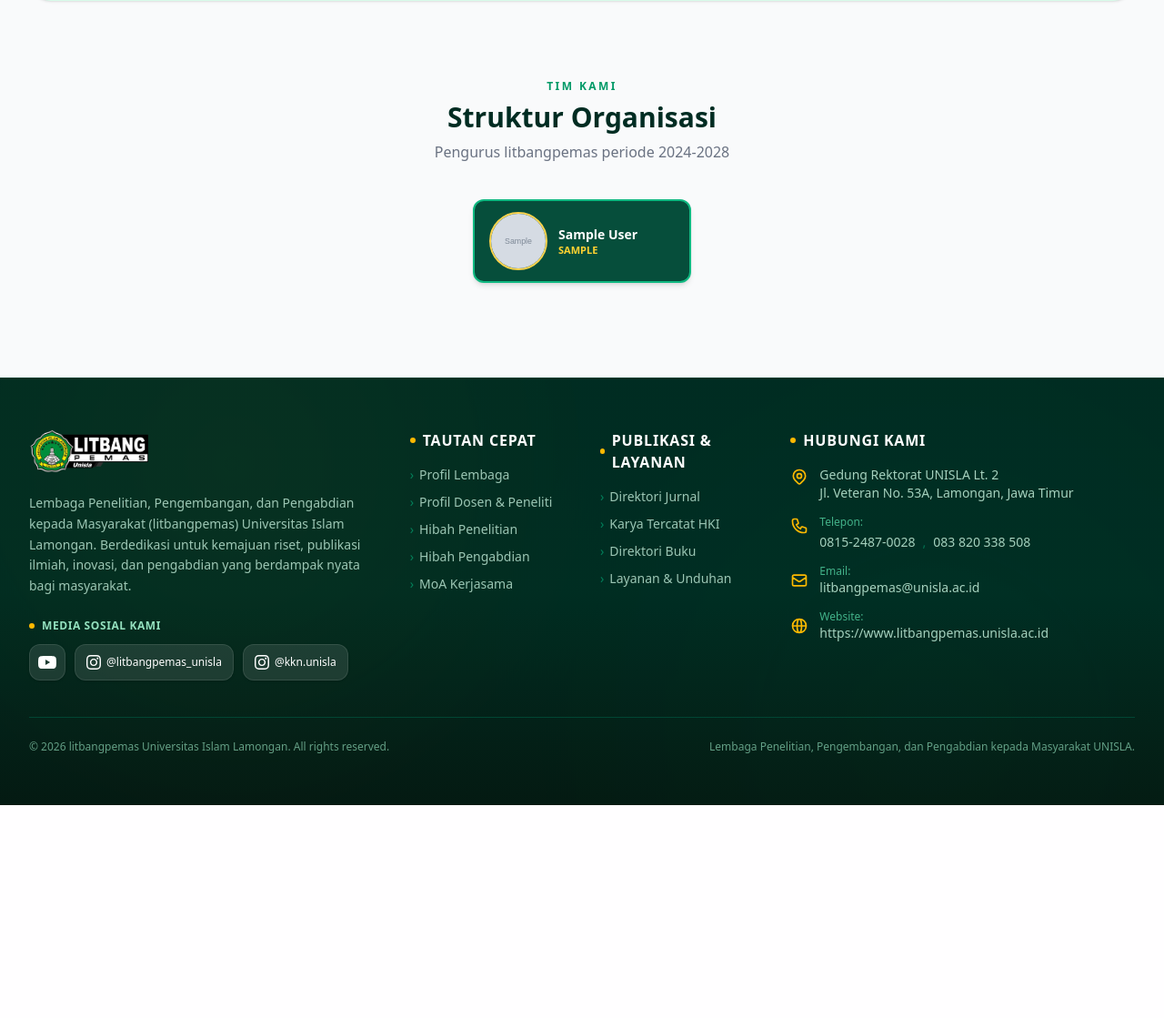
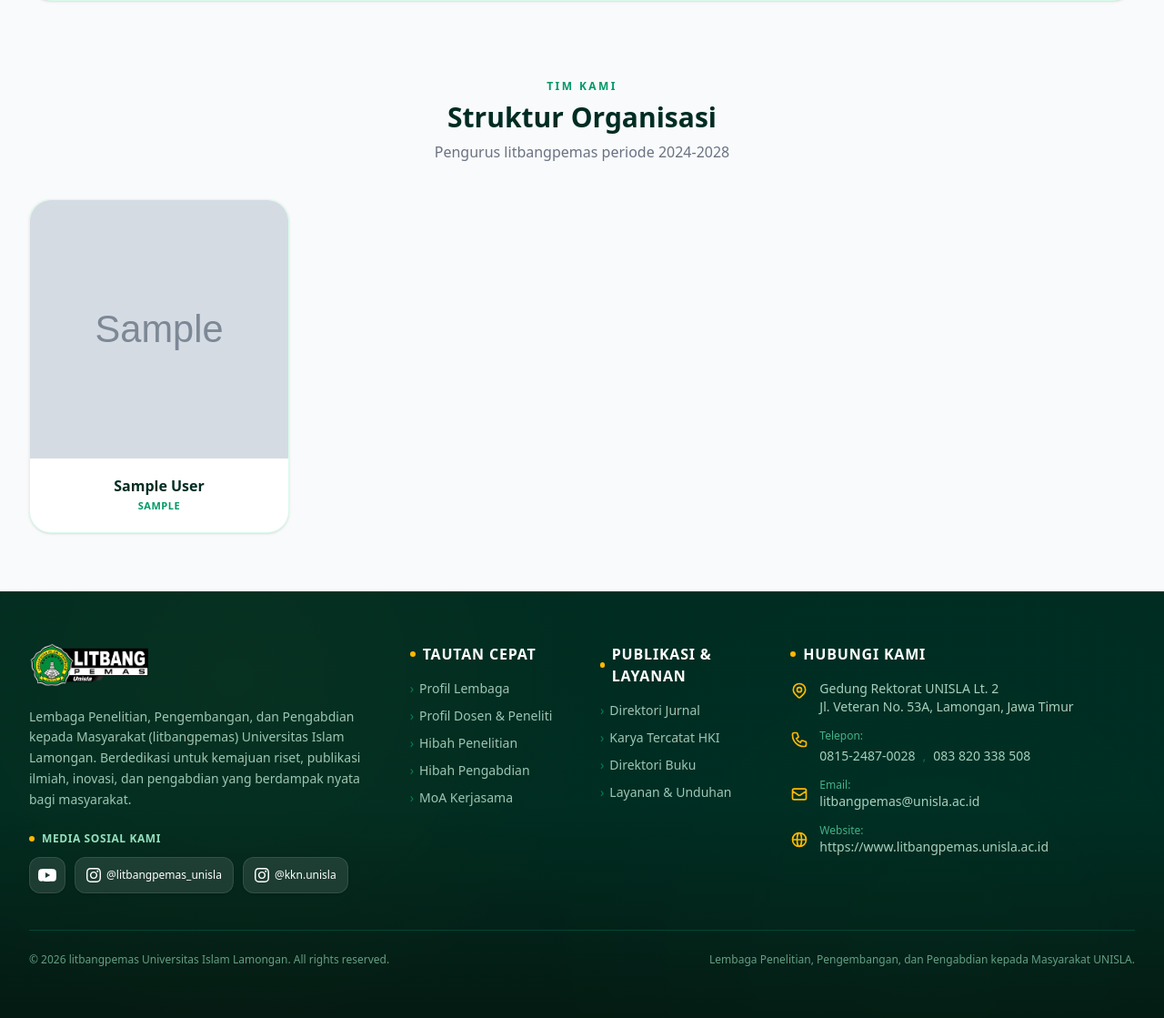
Before and after one commit to faizah-nur/lppm-unisla, a Laravel app: page /profil in a window 1280 px wide. Shown: the part 1333-2452 px from the top of the page at 91% size. Before the commit the page ends 2218 px from the top, so only its background shows below. Run offline with Laravel 12, Linux system fonts and the light colour scheme; tables that the repository leaves empty hold one stand-in row (values such as "Sample post"); grey boxes marked "Sample" are stand-in pictures; style sheets or scripts are compiled from the project's sources; some libraries are stand-ins or nearby versions.

Commit message:
update blade

```diff
--- a/app/Livewire/ProfilPage.php
+++ b/app/Livewire/ProfilPage.php
@@ -21,6 +21,7 @@ class ProfilPage extends Component
 
         return view('livewire.profil-page', [
             'profile' => Profile::first(),
+            'members' => $members,
             'topLeader' => $topLeader,
             'otherMembers' => $otherMembers,
         ])->layout('layouts.app');
--- a/resources/views/filament/custom-login-footer.blade.php
+++ b/resources/views/filament/custom-login-footer.blade.php
@@ -1,6 +1,6 @@
 <div class="mt-6 pt-4 border-t border-gray-100 dark:border-gray-800 text-center">
     <a href="{{ url('/') }}"
-        class="inline-flex items-center gap-2 text-xs font-semibold text-emerald-700 hover:text-emerald-900 dark:text-emerald-400 dark:hover:text-emerald-300 transition-colors group">
+        class="inline-flex items-center gap-2 text-xs font-medium text-gray-500 hover:text-gray-800 dark:text-gray-400 dark:hover:text-gray-200 transition-colors group">
         <svg class="w-4 h-4 transition-transform group-hover:-translate-x-1" fill="none" stroke="currentColor" viewBox="0 0 24 24">
             <path stroke-linecap="round" stroke-linejoin="round" stroke-width="2" d="M10 19l-7-7m0 0l7-7m-7 7h18"></path>
         </svg>
--- a/resources/views/livewire/profil-page.blade.php
+++ b/resources/views/livewire/profil-page.blade.php
@@ -180,7 +180,6 @@
             </div>
         </section>
 
-        <!-- Struktur Organisasi -->
         <section id="struktur" class="scroll-mt-24">
             <div class="text-center mb-10 reveal">
                 <span class="inline-block text-xs font-bold tracking-[0.2em] uppercase text-emerald-600 mb-2">Tim
@@ -189,75 +188,37 @@
                 <p class="text-gray-500">Pengurus litbangpemas periode 2024-2028</p>
             </div>
 
-            @if ($topLeader)
-                <div class="flex flex-col items-center justify-center w-full overflow-hidden pb-10">
-
-                    <!-- LEVEL 1: KETUA (Paling Atas) -->
-                    <div class="relative flex flex-col items-center">
-                        <div class="org-card shadow-md">
-                            <div class="org-avatar">
-                                <img src="{{ $topLeader->image ? Storage::url($topLeader->image) : 'https://ui-avatars.com/api/?name=' . urlencode($topLeader->name) . '&background=0D8ABC&color=fff' }}"
-                                    alt="{{ $topLeader->name }}">
+            @if ($members->count())
+                <div class="grid grid-cols-1 sm:grid-cols-2 lg:grid-cols-4 gap-6">
+                    @foreach ($members as $member)
+                        <div
+                            class="reveal group bg-white rounded-3xl overflow-hidden border border-emerald-100/80 shadow-sm hover:shadow-xl hover:shadow-emerald-900/5 hover:-translate-y-1 transition-all duration-300">
+                            <div class="relative aspect-square bg-emerald-50 overflow-hidden">
+                                <img src="{{ $member->image ? Storage::url($member->image) : 'https://images.unsplash.com/photo-1573496359142-b8d87734a5a2?q=80&w=600&auto=format&fit=crop' }}"
+                                    alt="{{ $member->name }}" loading="lazy"
+                                    class="w-full h-full object-cover transition-transform duration-700 group-hover:scale-110">
+                                <div
+                                    class="absolute inset-0 bg-gradient-to-t from-emerald-950/70 via-transparent to-transparent opacity-0 group-hover:opacity-100 transition-opacity duration-300">
+                                </div>
                             </div>
-                            <div class="org-info">
-                                <h3 class="text-sm font-bold text-white">{{ $topLeader->name }}</h3>
-                                <p class="text-[11px] text-amber-300 font-semibold uppercase">
-                                    {{ $topLeader->position }}</p>
+                            <div class="p-5 text-center">
+                                <h3 class="font-bold text-emerald-950 leading-tight mb-1">{{ $member->name }}</h3>
+                                <p class="text-[11px] font-semibold text-emerald-600 tracking-wider uppercase">
+                                    {{ $member->position }}</p>
                             </div>
                         </div>
-
-                        <!-- Garis Vertikal Turun dari Ketua -->
-                        @if ($otherMembers->count() > 0)
-                            <div class="w-0.5 h-10 bg-emerald-500"></div>
-                        @endif
-                    </div>
-
-                    <!-- LEVEL 2 & SETERUSNYA -->
-                    @if ($otherMembers->count() > 0)
-                        <div class="relative w-full flex justify-center mt-2">
-
-                            <!-- Garis Horizontal Utama (Hanya tampil di layar laptop/desktop) -->
-                            <div class="hidden md:block absolute top-0 left-1/2 -translate-x-1/2 h-0.5 bg-emerald-500"
-                                style="width: calc(100% - {{ 100 / ($otherMembers->count() + 1) }}%); max-width: 90%;">
-                            </div>
-
-                            <!-- Container Anggota (Menggunakan Grid: 2 kolom di HP, 4 kolom di Desktop) -->
-                            <div
-                                class="grid grid-cols-2 md:grid-cols-4 gap-4 md:gap-6 pt-0 md:pt-10 px-2 md:px-4 relative z-10 w-full max-w-5xl mx-auto">
-                                @foreach ($otherMembers as $member)
-                                    <div class="relative flex flex-col items-center">
-
-                                        <!-- Garis Vertikal Naik ke Garis Horizontal (Hanya di Desktop) -->
-                                        <div class="hidden md:block absolute -top-10 w-0.5 h-10 bg-emerald-500"></div>
-
-                                        <!-- Kartu Anggota -->
-                                        <div
-                                            class="org-card shadow-sm hover:shadow-md transition-shadow mobile-compact w-full">
-                                            <div class="org-avatar">
-                                                <img src="{{ $member->image ? Storage::url($member->image) : 'https://ui-avatars.com/api/?name=' . urlencode($member->name) . '&background=0D8ABC&color=fff' }}"
-                                                    alt="{{ $member->name }}">
-                                            </div>
-                                            <div class="org-info">
-                                                <h3 class="mobile-text font-bold text-white leading-tight">
-                                                    {{ $member->name }}</h3>
-                                                <p
-                                                    class="mobile-text text-[10px] md:text-[11px] text-amber-300 font-semibold uppercase mt-1">
-                                                    {{ $member->position }}</p>
-                                            </div>
-                                        </div>
-
-                                    </div>
-                                @endforeach
-                            </div>
-
-                        </div>
-                    @endif
-
+                    @endforeach
                 </div>
             @else
-                <!-- Empty State -->
                 <div class="reveal text-center py-16 bg-white rounded-3xl border border-dashed border-emerald-200">
-                    <p class="text-gray-500">Belum ada data struktur organisasi.</p>
+                    <div class="w-14 h-14 mx-auto mb-4 rounded-2xl bg-emerald-50 flex items-center justify-center">
+                        <svg class="w-7 h-7 text-emerald-400" fill="none" stroke="currentColor"
+                            viewBox="0 0 24 24">
+                            <path stroke-linecap="round" stroke-linejoin="round" stroke-width="2"
+                                d="M17 20h5v-2a3 3 0 00-5.356-1.857M17 20H7m10 0v-2c0-.656-.126-1.283-.356-1.857M7 20H2v-2a3 3 0 015.356-1.857M7 20v-2c0-.656.126-1.283.356-1.857m0 0a5.002 5.002 0 019.288 0M15 7a3 3 0 11-6 0 3 3 0 016 0z" />
+                        </svg>
+                    </div>
+                    <p class="text-gray-500">Belum ada data anggota struktur organisasi.</p>
                 </div>
             @endif
         </section>
@@ -325,77 +286,6 @@
                 animation: none;
             }
         }
-
-        /* =========================================
-           CSS ORGANIZATION CARD
-           ========================================= */
-        .org-card {
-            background-color: #064e3b;
-            /* emerald-900 */
-            border-radius: 12px;
-            padding: 12px 16px;
-            display: flex;
-            align-items: center;
-            gap: 12px;
-            width: 240px;
-            /* Lebar normal di desktop */
-            border: 2px solid #10b981;
-            z-index: 10;
-            transition: all 0.3s ease;
-        }
-
-        .org-avatar {
-            width: 64px;
-            /* DIPERBESAR DARI 50px */
-            height: 64px;
-            border-radius: 50%;
-            overflow: hidden;
-            flex-shrink: 0;
-            border: 2px solid #fcd34d;
-        }
-
-        .org-avatar img {
-            width: 100%;
-            height: 100%;
-            object-fit: cover;
-        }
-
-        .org-info {
-            text-align: left;
-            line-height: 1.2;
-            overflow: hidden;
-            /* Mencegah teks meluber */
-        }
-
-        /* =========================================
-           KHUSUS UNTUK TAMPILAN MOBILE (Di bawah 768px)
-           ========================================= */
-        @media (max-width: 768px) {
-            .mobile-compact {
-                width: 100% !important;
-                /* Memenuhi lebar kolom grid */
-                padding: 8px 10px !important;
-                gap: 8px !important;
-                border-radius: 8px !important;
-            }
-
-            .mobile-compact .org-avatar {
-                width: 40px !important;
-                /* Avatar lebih kecil di HP */
-                height: 40px !important;
-                border-width: 1px !important;
-            }
-
-            .mobile-text {
-                font-size: 11px !important;
-                /* Teks lebih kecil di HP */
-            }
-
-            /* Menyembunyikan garis vertikal dari card di HP agar tidak berantakan */
-            .mobile-compact::before {
-                display: none;
-            }
-        }
     </style>
 
     <script>
```
Also changed, not shown: resources/views/filament/custom-login-header.blade.php (+3 -7 lines), resources/views/filament/custom-styles.blade.php (+26 -35 lines), 1 other file.
